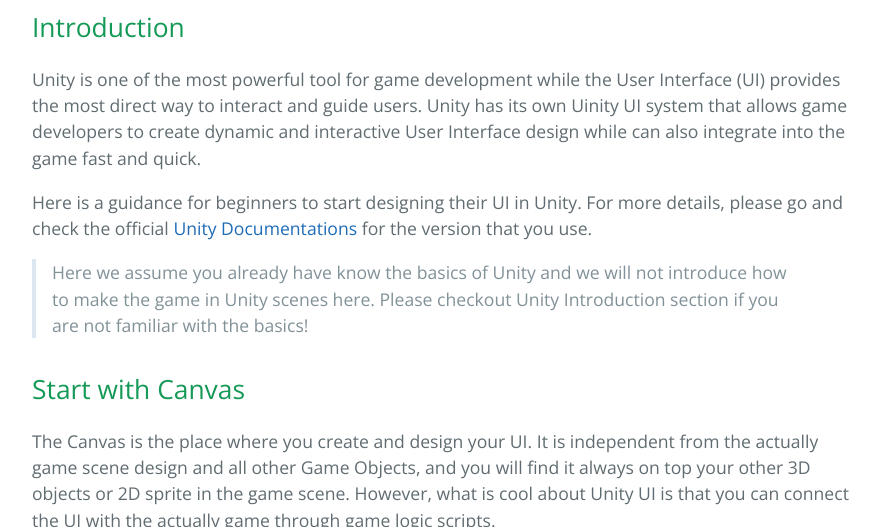
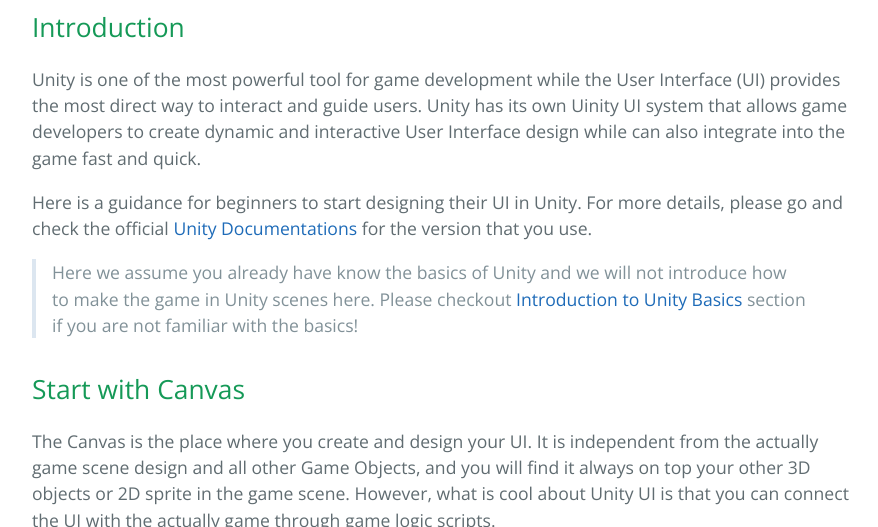
Before and after one commit to learning-software-engineering/learning-software-engineering.github.io, a Jekyll site: the page built from Topics/Tech_Stacks/Unity_UI.md, in a window 1280 px wide and 900 px high, scrolled down 944 px, cut to the strip 0-527 px from the top of the window. Shown: the whole strip, without its empty margins (192-1070 px from the left). Built offline with Jekyll 4.4.1, drawn with Linux system fonts in a browser that asks for light colours; our own code applies the rules of GitHub Pages for plain Markdown files.

Commit message:
Linked to Introduction to Unity Basics page in Unity_UI.md

```diff
--- a/Topics/Tech_Stacks/Unity_UI.md
+++ b/Topics/Tech_Stacks/Unity_UI.md
@@ -18,7 +18,7 @@
 Here is a guidance for beginners to start designing their UI in Unity. For more details, please go and check the official [Unity Documentations](https://docs.unity3d.com/2023.3/Documentation/Manual/UIToolkits.html) for the version that you use.
 
 > Here we assume you already have know the basics of Unity and we will not introduce how to make the game in Unity scenes here.
-> Please checkout Unity Introduction section if you are not familiar with the basics!
+> Please checkout [Introduction to Unity Basics](Unity_intro.md) section if you are not familiar with the basics!
 
 ## Start with Canvas
 
```
